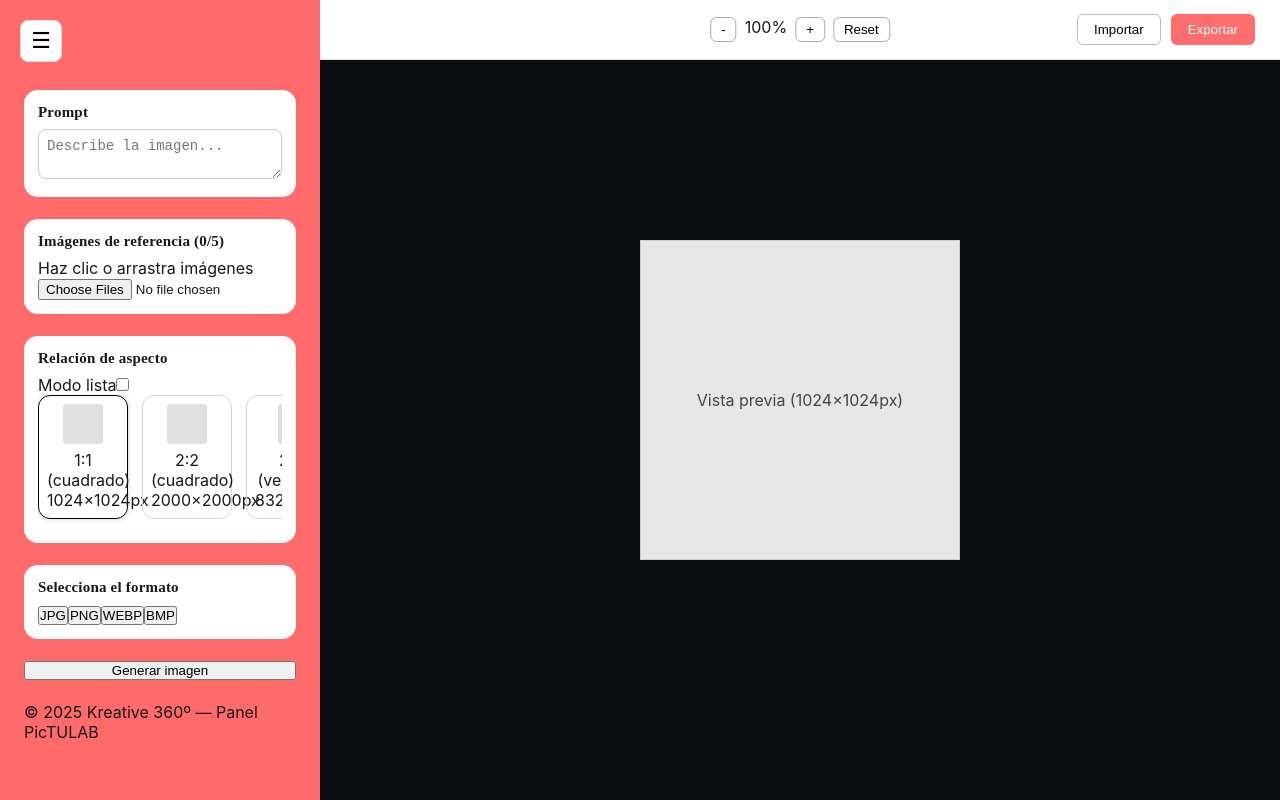
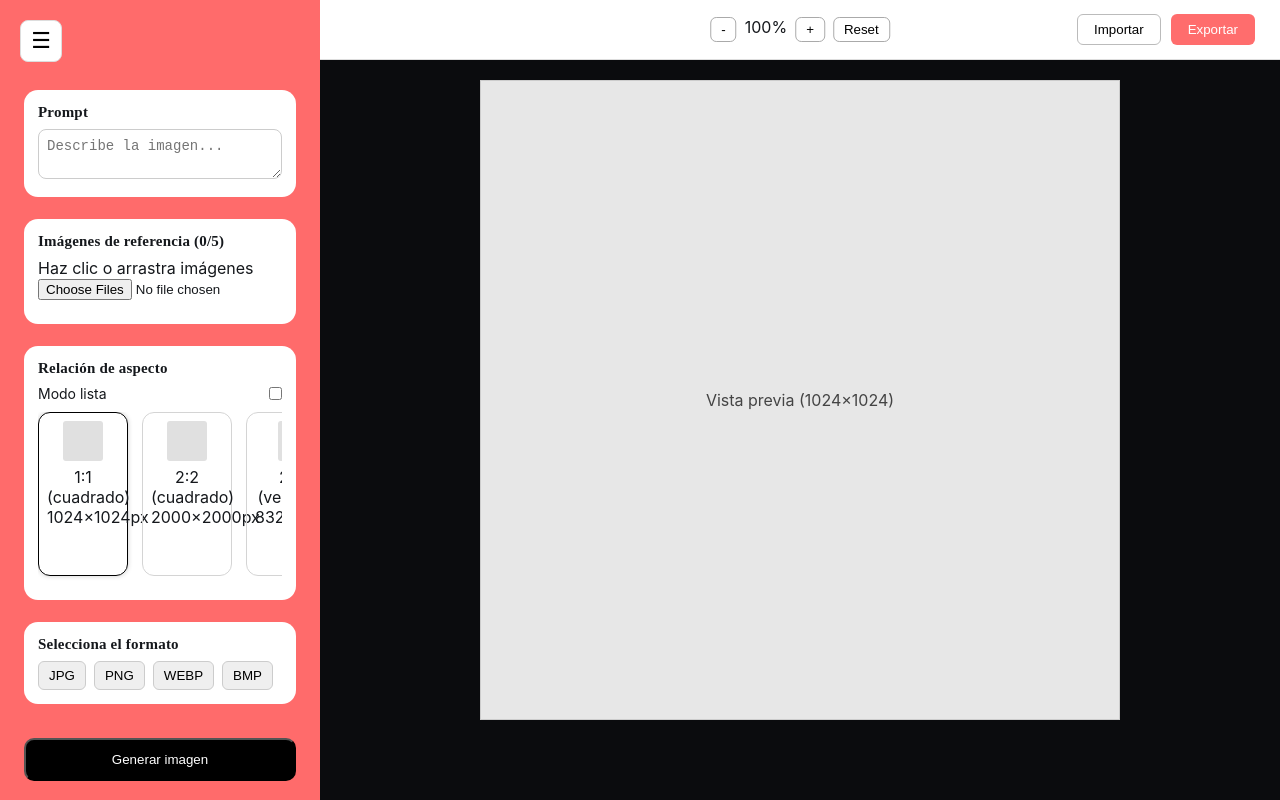
Before and after one commit to firstwinagency/firstwinagency-firstwin-panel, a Next.js app: page /pictulab in a window 1280 px wide. Built offline with nearby package versions, Linux system fonts and the light colour scheme.

Commit message:
Update page.tsx

```diff
--- a/app/pictulab/page.tsx
+++ b/app/pictulab/page.tsx
@@ -15,22 +15,27 @@ export default function PictuLabPage() {
   const sizes = [
     { label: "1:1 (cuadrado)", size: "1024×1024", ratio: 1 },
     { label: "2:2 (cuadrado)", size: "2000×2000", ratio: 1 },
+
     { label: "2:3 (vertical)", size: "832×1248", ratio: 0.66 },
     { label: "3:4 (vertical)", size: "864×1184", ratio: 0.73 },
     { label: "4:5 (vertical)", size: "896×1152", ratio: 0.78 },
     { label: "9:16 (vertical)", size: "768×1344", ratio: 0.56 },
     { label: "21:9 (vertical)", size: "672×1536", ratio: 0.43 },
+
     { label: "3:2 (horizontal)", size: "1248×832", ratio: 1.5 },
     { label: "4:3 (horizontal)", size: "1184×864", ratio: 1.37 },
     { label: "5:4 (horizontal)", size: "1152×896", ratio: 1.28 },
     { label: "16:9 (horizontal)", size: "1344×768", ratio: 1.77 },
     { label: "21:9 (horizontal)", size: "1536×672", ratio: 2.28 },
-    { label: "A5 vertical", size: "1748×2480", ratio: 0.7 },
-    { label: "A5 horizontal", size: "2480×1748", ratio: 1.42 },
-    { label: "A4 vertical", size: "2480×3508", ratio: 0.7 },
-    { label: "A4 horizontal", size: "3508×2480", ratio: 1.41 },
-    { label: "A3 vertical", size: "3508×4961", ratio: 0.7 },
-    { label: "A3 horizontal", size: "4961×3508", ratio: 1.41 },
+
+    { label: "A5 vertical (1748×2480 px)", size: "1748×2480", ratio: 0.7 },
+    { label: "A5 horizontal (2480×1748 px)", size: "2480×1748", ratio: 1.42 },
+
+    { label: "A4 vertical (2480×3508 px)", size: "2480×3508", ratio: 0.7 },
+    { label: "A4 horizontal (3508×2480 px)", size: "3508×2480", ratio: 1.41 },
+
+    { label: "A3 vertical (3508×4961 px)", size: "3508×4961", ratio: 0.7 },
+    { label: "A3 horizontal (4961×3508 px)", size: "4961×3508", ratio: 1.41 }
   ];
 
   const selected = sizes.find(s => s.label === selectedSize);
@@ -98,10 +103,7 @@ export default function PictuLabPage() {
 
         <div className="sidebar-box">
           <h2>Prompt</h2>
-          <textarea
-            placeholder="Describe la imagen..."
-            className="w-full h-24 border border-gray-300 rounded-md p-2 text-sm"
-          />
+          <textarea placeholder="Describe la imagen..."></textarea>
         </div>
 
         <div className="sidebar-box">
@@ -112,7 +114,7 @@ export default function PictuLabPage() {
             <input type="file" multiple className="hidden" onChange={handleImageUpload} />
           </label>
 
-          <div className="grid grid-cols-2 gap-2 mt-2">
+          <div style={{ display: "grid", gridTemplateColumns: "1fr 1fr", gap: "8px", marginTop: "10px" }}>
             {uploadedImages.map((img, i) => (
               <Image
                 key={i}
@@ -120,33 +122,31 @@ export default function PictuLabPage() {
                 width={200}
                 height={200}
                 alt="ref"
-                className="rounded-md object-cover h-20 w-full"
+                style={{
+                  width: "100%",
+                  height: "80px",
+                  borderRadius: "8px",
+                  objectFit: "cover",
+                }}
               />
             ))}
           </div>
         </div>
 
         <div className="sidebar-box">
-
           <h2>Relación de aspecto</h2>
 
-          <div className="flex items-center justify-between mb-2">
-            <span className="text-sm">Modo lista</span>
-            <label className="relative inline-flex items-center cursor-pointer">
-              <input type="checkbox" className="sr-only peer" checked={modeList} onChange={() => setModeList(!modeList)} />
-              <div className="w-10 h-5 bg-gray-300 rounded-full peer-checked:bg-gray-800 transition-all"></div>
-              <div className="absolute left-0.5 top-0.5 w-4 h-4 bg-white rounded-full transition-all peer-checked:translate-x-5"></div>
-            </label>
+          <div style={{ display: "flex", justifyContent: "space-between", marginBottom: "10px" }}>
+            <span style={{ fontSize: "14px" }}>Modo lista</span>
+            <input type="checkbox" checked={modeList} onChange={() => setModeList(!modeList)} />
           </div>
 
           {modeList ? (
-            <select
-              className="w-full border rounded-md p-2 text-sm"
-              value={selectedSize}
-              onChange={(e) => setSelectedSize(e.target.value)}
-            >
+            <select value={selectedSize} onChange={(e) => setSelectedSize(e.target.value)}>
               {sizes.map(s => (
-                <option key={s.label}>{s.label} — {s.size}px</option>
+                <option key={s.label} value={s.label}>
+                  {s.label} — {s.size}
+                </option>
               ))}
             </select>
           ) : (
@@ -174,23 +174,41 @@ export default function PictuLabPage() {
 
         <div className="sidebar-box">
           <h2>Selecciona el formato</h2>
-          <div className="flex gap-2">
+          <div style={{ display: "flex", gap: "8px" }}>
             {["JPG", "PNG", "WEBP", "BMP"].map(f => (
-              <button key={f} className="px-3 py-1 border rounded-md">{f}</button>
+              <button key={f} style={{ padding: "6px 10px", border: "1px solid #ccc", borderRadius: "6px" }}>
+                {f}
+              </button>
             ))}
           </div>
         </div>
 
-        <button className="w-full bg-black text-white py-3 rounded-md mt-3 hover:bg-gray-900">
+        <button style={{
+          width: "100%",
+          background: "black",
+          color: "white",
+          padding: "12px",
+          borderRadius: "10px",
+          marginTop: "12px",
+          cursor: "pointer"
+        }}>
           Generar imagen
         </button>
 
-        <p className="text-xs text-white mt-5 text-center">© 2025 Kreative 360º — Panel PicTULAB</p>
+        <p style={{ fontSize: "12px", color: "white", marginTop: "20px", textAlign: "center" }}>
+          © 2025 Kreative 360º — Panel PicTULAB
+        </p>
       </aside>
 
       {/* PREVIEW */}
       <section className="preview-zone">
-        <div ref={containerRef} className="w-full h-full flex items-center justify-center">
+        <div ref={containerRef} style={{
+          width: "100%",
+          height: "100%",
+          display: "flex",
+          alignItems: "center",
+          justifyContent: "center"
+        }}>
           <div
             className="preview-inner"
             style={{
@@ -198,7 +216,7 @@ export default function PictuLabPage() {
               height: previewDims.h * zoom,
             }}
           >
-            Vista previa ({selected?.size}px)
+            Vista previa ({selected?.size})
           </div>
         </div>
       </section>
```
